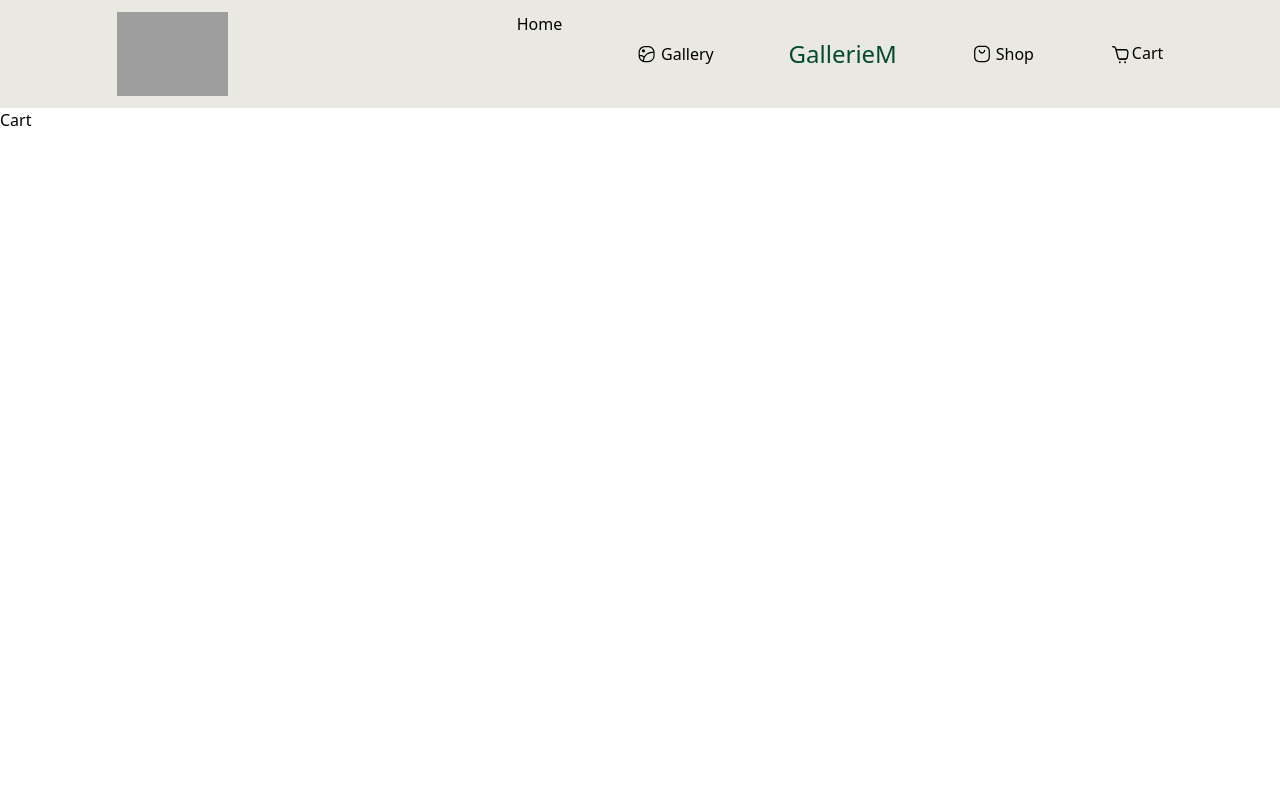
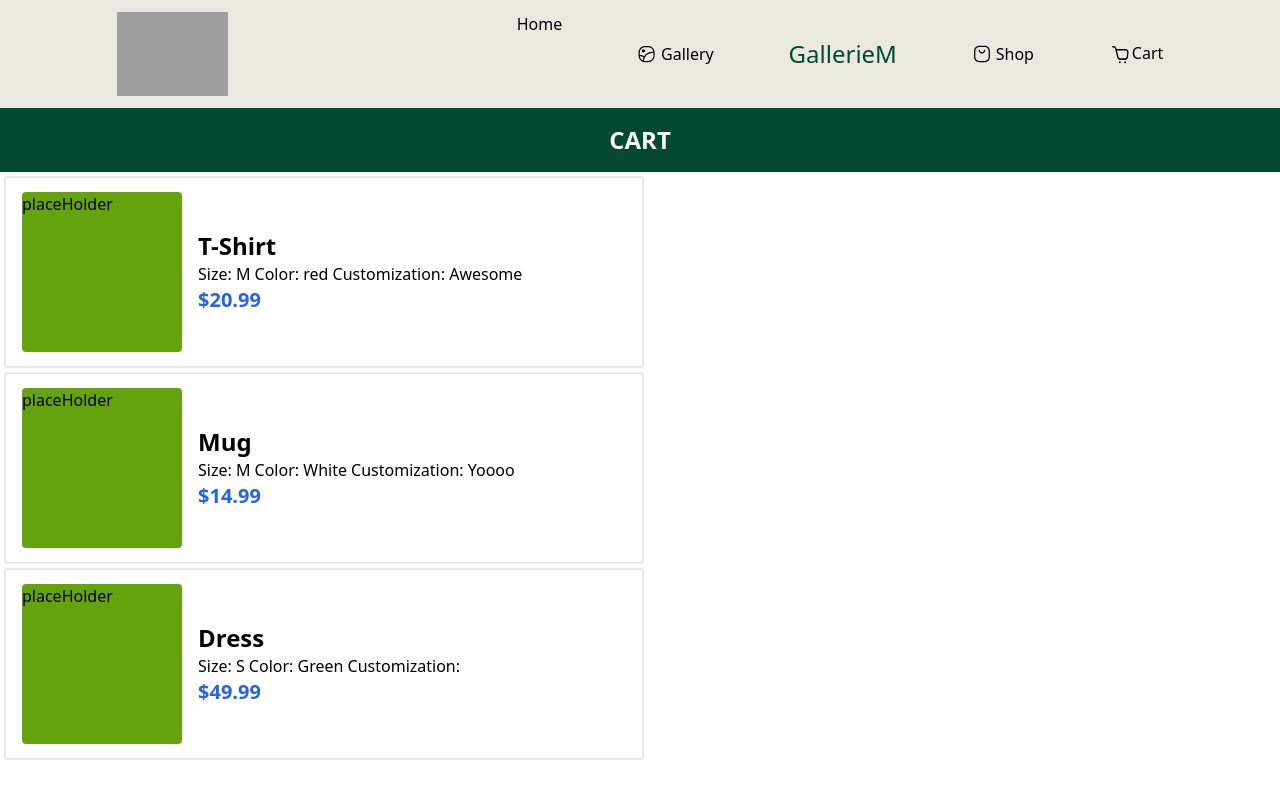
Before and after one commit to jelmourne/galleriem, a React (Vite) app: page /Cart in a window 1280 px wide. Built offline with nearby package versions, Linux system fonts and the light colour scheme; grey boxes are pictures that could not be loaded.

Commit message:
work on cart

```diff
--- a/src/components/Cartitem.jsx
+++ b/src/components/Cartitem.jsx
@@ -1,7 +1,19 @@
-function CartItem() {
+/* eslint-disable react/prop-types */
+//import React from "react";
+function CartItem(props) {
   return (
-    <div>
-      <p></p>
+    <div className="flex flex-row m-1 w-1/2 h-48 border-2 border-green-400 rounded items-center" >
+      <div className="h-40 w-40 bg-lime-600 rounded mx-4">
+        placeHolder{props.image}
+      </div>
+      <div className="flex flex-col items-stretch">
+        <h4 className="text-2xl font-semibold"
+        >{props.productTitle}</h4>
+        <p
+        >Size: {props.size} Color: {props.color} Customization: {props.text}</p>
+        <h6 className="text-blue-600 text-xl font-semibold "
+        >${props.price}</h6>
+      </div>
     </div>
   );
 }
--- a/src/pages/Cart.jsx
+++ b/src/pages/Cart.jsx
@@ -1,13 +1,36 @@
 import "../index.css";
 import Navbar from "../components/Navbar";
-
+import CartItem from "../components/Cartitem";
 function Cart() {
   return (
     <>
       <Navbar />
-      <div>
-        <p>Cart</p>
+      <div className="text-center bg-green p-4">
+        <p className="text-2xl font-bold text-white">CART</p>
       </div>
+      <CartItem
+      productTitle = "T-Shirt"
+      image = ""
+      size = "M"
+      color = "red"
+      text = "Awesome"
+      price = "20.99"
+      />
+      <CartItem
+      productTitle = "Mug"
+      size = "M"
+      color = "White"
+      text = "Yoooo"
+      price = "14.99"
+      />
+      <CartItem
+      productTitle = "Dress"
+      size = "S"
+      color = "Green"
+      text = ""
+      price = "49.99"
+      />
+
     </>
   );
 }
```
